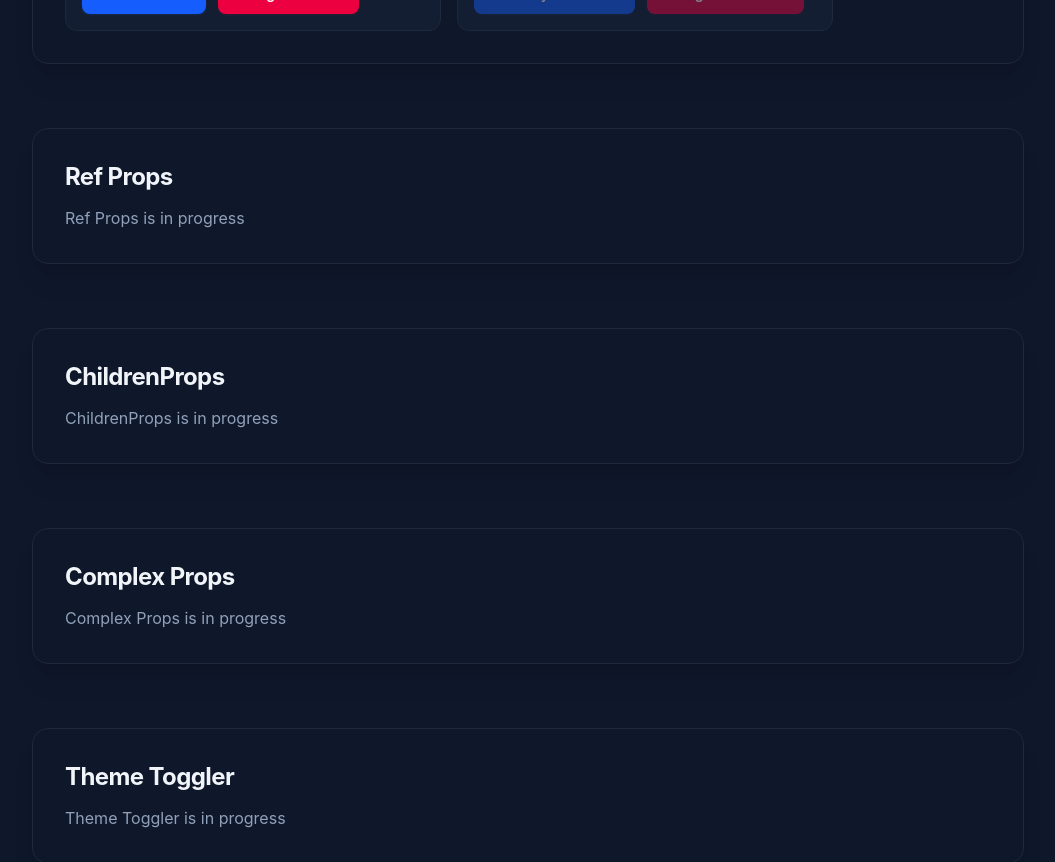
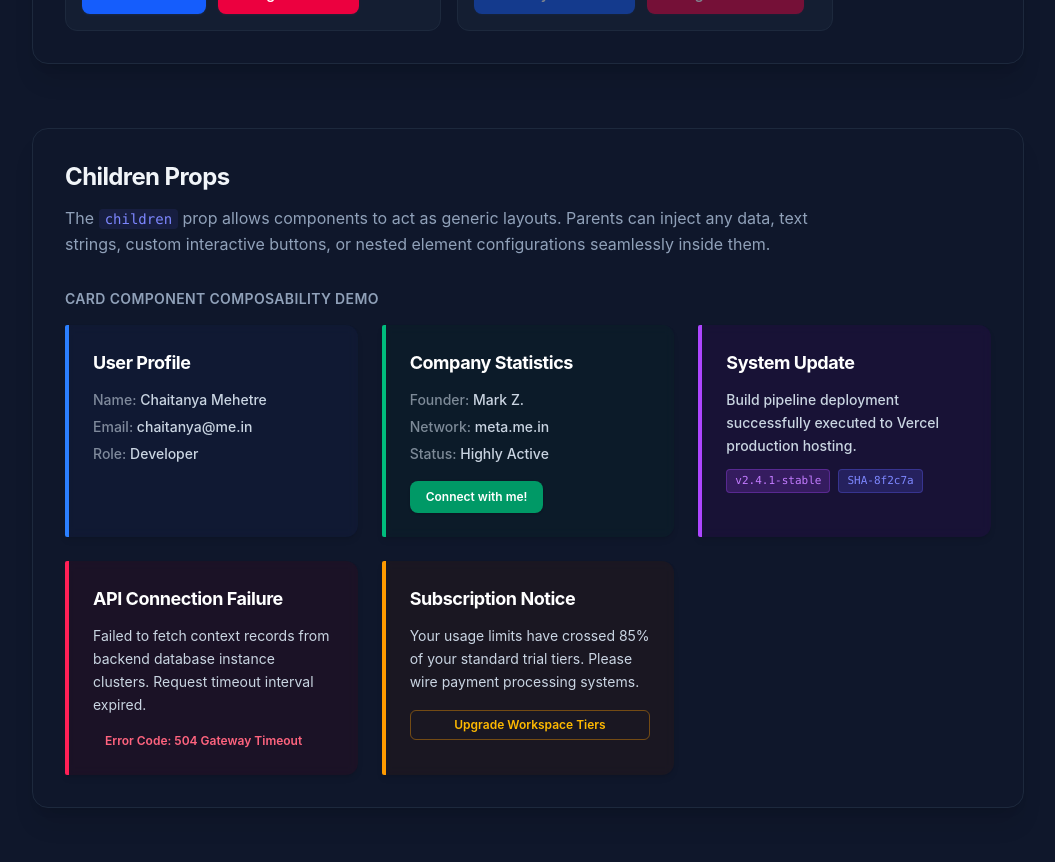
Before and after one commit to Chaitanya-963/Props-Guide, a React (Vite) app: page / in a window 1280 px wide. Shown: the part 940-1802 px from the top of the page, without its empty margins (112-1167 px from the left). Built offline with nearby package versions, Linux system fonts and the light colour scheme.

Commit message:
Build the Children props

```diff
--- a/src/App.jsx
+++ b/src/App.jsx
@@ -99,14 +99,14 @@ function AppContent() {
           <div id="basic" className="scroll-mt-24">
             <BasicProps isDark={isDark} />
           </div>
-          <div id="ref" className="scroll-mt-24">
-            <RefProps isDark={isDark} />
-          </div>
           <div id="children" className="scroll-mt-24">
             <ChildrenProps isDark={isDark} />
           </div>
           <div id="complex" className="scroll-mt-24">
             <ComplexProps isDark={isDark} />
+          </div>
+          <div id="ref" className="scroll-mt-24">
+            <RefProps isDark={isDark} />
           </div>
           <div id="theme" className="scroll-mt-24">
             <ThemeToggler isDark={isDark} />
--- a/src/components/ChildrenProps.jsx
+++ b/src/components/ChildrenProps.jsx
@@ -1,23 +1,126 @@
+function Card({ children, title, color = "blue", isDark = true }) {
+  // Fixed mapping bugs and introduced beautiful dark/light adaptive states
+  const colorClasses = {
+    blue: isDark
+      ? "border-blue-500 bg-blue-950/20 text-blue-200"
+      : "border-blue-500 bg-blue-50 text-blue-900",
+    green: isDark
+      ? "border-emerald-500 bg-emerald-950/20 text-emerald-200"
+      : "border-emerald-500 bg-emerald-50 text-emerald-900",
+    purple: isDark
+      ? "border-purple-500 bg-purple-950/20 text-purple-200"
+      : "border-purple-500 bg-purple-50 text-purple-900",
+    red: isDark
+      ? "border-rose-500 bg-rose-950/20 text-rose-200"
+      : "border-rose-500 bg-rose-50 text-rose-900",
+    amber: isDark
+      ? "border-amber-500 bg-amber-950/20 text-amber-200"
+      : "border-amber-500 bg-amber-50 text-amber-900",
+  };
 
-const ChildrenProps = ({ isDark }) => {
   return (
-    <div className={`p-8 rounded-2xl shadow-xl transition-all duration-300 border ${
+    <div className={`border-l-4 ${colorClasses[color] || colorClasses.blue} p-6 rounded-r-xl rounded-l-xs shadow-md transition-all duration-300 backdrop-blur-xs`}>
+      {title && (
+        <h3 className={`text-lg font-bold mb-3 tracking-tight ${isDark ? "text-white" : "text-slate-900"}`}>
+          {title}
+        </h3>
+      )}
+      <div className={`text-sm leading-relaxed ${isDark ? "text-slate-300" : "text-slate-700"}`}>
+        {children}
+      </div>
+    </div>
+  );
+}
+
+function Container({ children, layout = "vertical" }) {
+  const layoutClasses = {
+    vertical: "flex flex-col space-y-4",
+    horizontal: "flex flex-row flex-wrap gap-4",
+    grid: "grid grid-cols-1 md:grid-cols-2 lg:grid-cols-3 gap-6",
+  };
+
+  return <div className={layoutClasses[layout] || layoutClasses.vertical}>{children}</div>;
+}
+
+const ChildrenProps = ({ isDark = true }) => {
+  return (
+    <section className={`p-8 rounded-2xl shadow-xl transition-all duration-300 border ${
       isDark
-        ? "bg-slate-900 border-slate-800"
-        : "bg-white border-slate-100"
+        ? "bg-slate-900 border-slate-800 text-slate-100"
+        : "bg-white border-slate-100 text-slate-900"
     }`}>
-      <h1 className={`text-2xl font-bold tracking-tight mb-3 ${
-        isDark ? "text-slate-100" : "text-slate-900"
-      }`}>
-        ChildrenProps
-      </h1>
+      <div className="max-w-6xl mx-auto">
+        <h2 className="text-2xl font-bold tracking-tight mb-3">Children Props</h2>
+        <p className={`text-base leading-relaxed mb-8 max-w-3xl ${isDark ? "text-slate-400" : "text-slate-600"}`}>
+          The <code className="text-indigo-400 font-mono text-sm px-1.5 py-0.5 rounded-sm bg-indigo-500/10">children</code> prop
+          allows components to act as generic layouts. Parents can inject any data, text strings, custom interactive buttons,
+          or nested element configurations seamlessly inside them.
+        </p>
 
-      <p className={`text-base leading-relaxed ${
-        isDark ? "text-slate-400" : "text-slate-600"
-      }`}>
-        ChildrenProps is in progress
-      </p>
-    </div>
+        <div className="space-y-4">
+          <h3 className={`text-sm font-semibold tracking-wide uppercase ${isDark ? "text-slate-400" : "text-slate-500"} mb-4`}>
+            Card Component Composability Demo
+          </h3>
+
+          <Container layout="grid">
+            {/* Type 1: Standard User Profile Card */}
+            <Card title="User Profile" color="blue" isDark={isDark}>
+              <div className="space-y-1 font-medium">
+                <p><span className="opacity-60">Name:</span> Chaitanya Mehetre</p>
+                <p><span className="opacity-60">Email:</span> chaitanya@me.in</p>
+                <p><span className="opacity-60">Role:</span> Developer</p>
+              </div>
+            </Card>
+
+            {/* Type 2: Interactive Statistics Card with Action Button */}
+            <Card title="Company Statistics" color="green" isDark={isDark}>
+              <div className="space-y-1 font-medium mb-4">
+                <p><span className="opacity-60">Founder:</span> Mark Z.</p>
+                <p><span className="opacity-60">Network:</span> meta.me.in</p>
+                <p><span className="opacity-60">Status:</span> Highly Active</p>
+              </div>
+              <button className="w-full sm:w-auto px-4 py-2 text-xs font-semibold bg-emerald-600 hover:bg-emerald-500 text-white rounded-lg transition-colors cursor-pointer shadow-sm">
+                Connect with me!
+              </button>
+            </Card>
+
+            {/* Type 3: Technical System Notification Alert */}
+            <Card title="System Update" color="purple" isDark={isDark}>
+              <p className="mb-3 font-medium">Build pipeline deployment successfully executed to Vercel production hosting.</p>
+              <div className="flex gap-2">
+                <span className="text-[11px] font-mono px-2 py-0.5 rounded bg-purple-500/20 text-purple-400 border border-purple-500/30">
+                  v2.4.1-stable
+                </span>
+                <span className="text-[11px] font-mono px-2 py-0.5 rounded bg-indigo-500/20 text-indigo-400 border border-indigo-500/30">
+                  SHA-8f2c7a
+                </span>
+              </div>
+            </Card>
+
+            {/* Type 4: Critical Error Banner */}
+            <Card title="API Connection Failure" color="red" isDark={isDark}>
+              <p className="mb-3">Failed to fetch context records from backend database instance clusters. Request timeout interval expired.</p>
+              <span className="inline-flex items-center gap-1.5 text-xs font-semibold text-rose-400">
+                <span className="h-1.5 w-1.5 rounded-full bg-rose-500 animate-ping" />
+                Error Code: 504 Gateway Timeout
+              </span>
+            </Card>
+
+            {/* Type 5: Pending Warning Status Indicator */}
+            <Card title="Subscription Notice" color="amber" isDark={isDark}>
+              <p className="mb-4">Your usage limits have crossed 85% of your standard trial tiers. Please wire payment processing systems.</p>
+              <button className={`w-full text-center px-3 py-1.5 text-xs font-semibold rounded-md border transition-all ${
+                isDark
+                  ? "border-amber-500/40 text-amber-400 hover:bg-amber-500/10"
+                  : "border-amber-200 text-amber-700 hover:bg-amber-100/50"
+              }`}>
+                Upgrade Workspace Tiers
+              </button>
+            </Card>
+          </Container>
+        </div>
+      </div>
+    </section>
   );
 };
 
```
